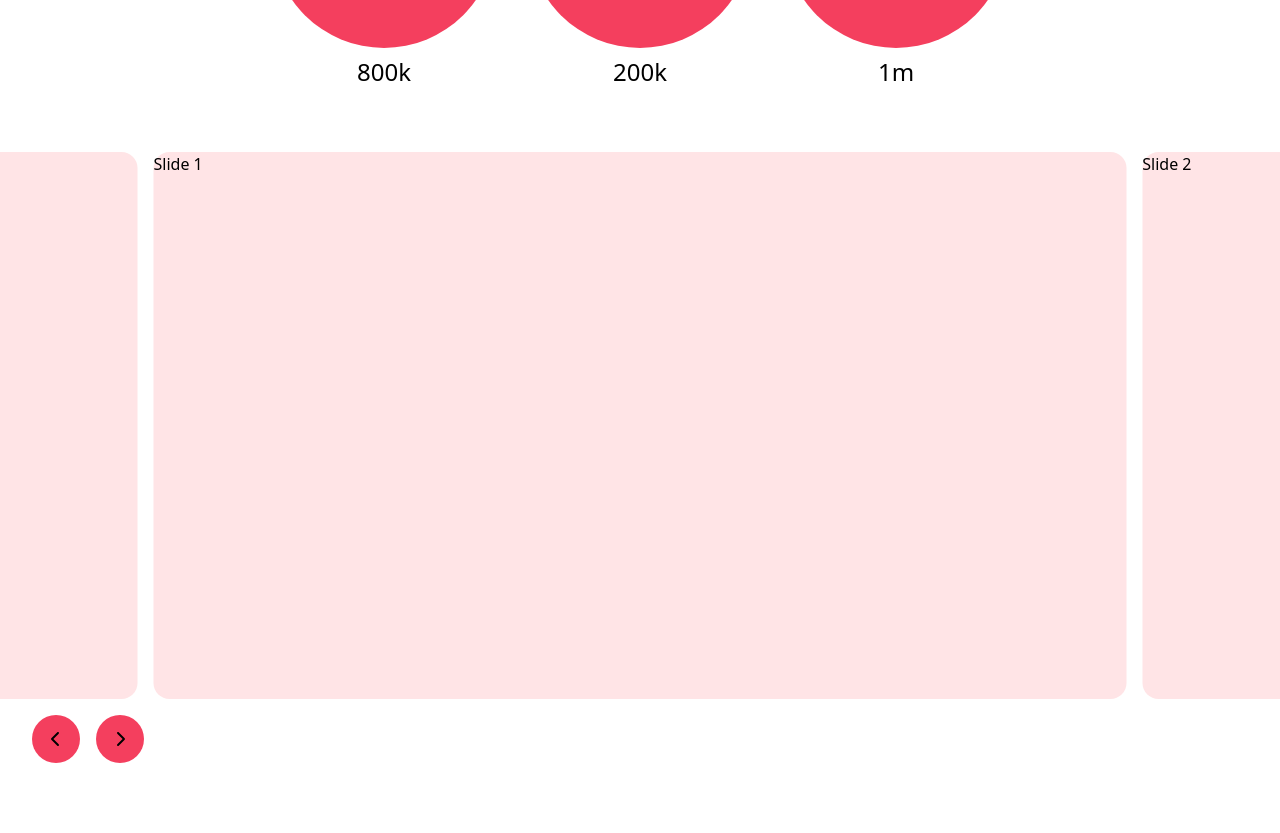
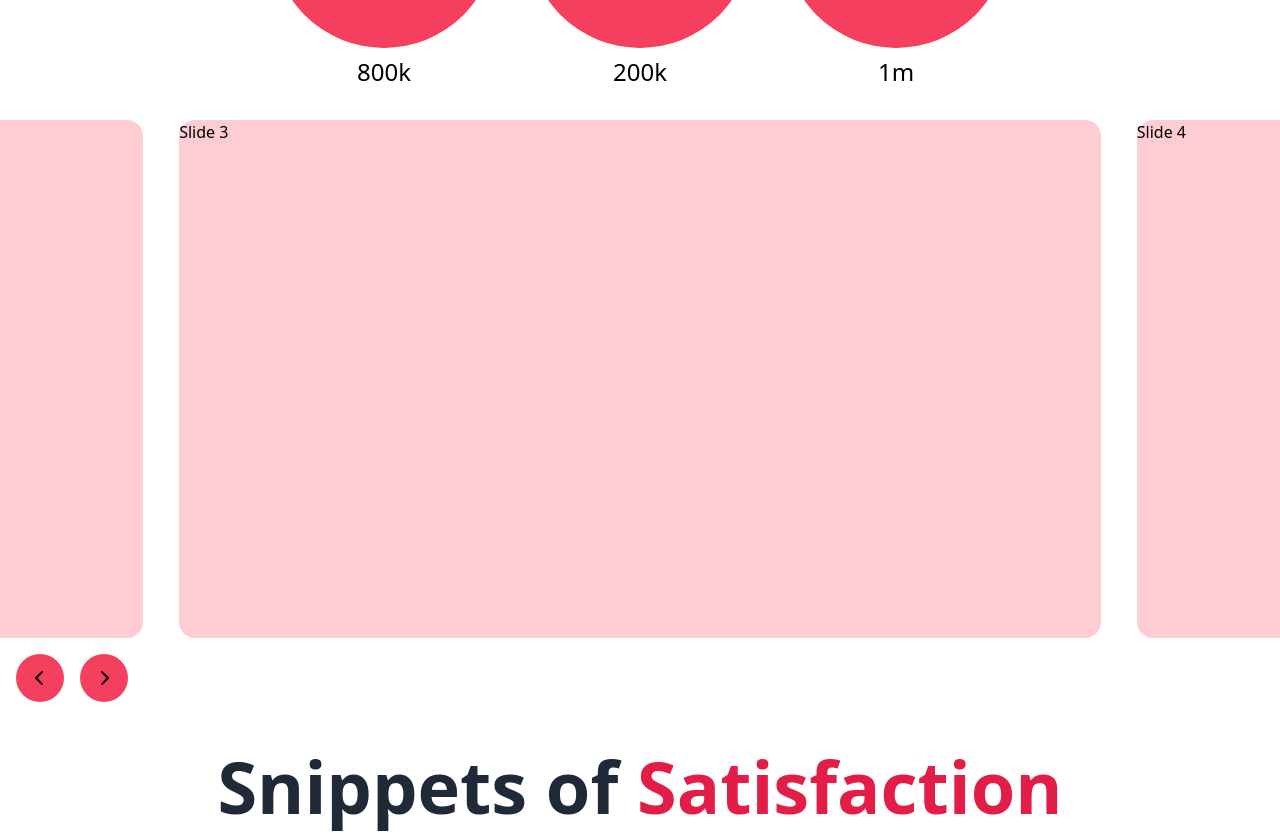
Before and after one commit to JuxtNorth/AgencySite, a React (Vite) app: page / in a window 1280 px wide. Shown: the part 1260-2093 px from the top of the page. Built offline with nearby package versions, Linux system fonts and the light colour scheme.

Commit message:
Change styling and add autoplay to carousel

```diff
--- a/package.json
+++ b/package.json
@@ -14,6 +14,7 @@
 		"@radix-ui/react-accordion": "^1.1.2",
 		"clsx": "^2.1.0",
 		"embla-carousel": "^8.0.0",
+		"embla-carousel-autoplay": "^8.0.0",
 		"embla-carousel-react": "^8.0.0",
 		"hi-tech-media": "link:",
 		"react": "^18.2.0",
--- a/src/components/Carousel/Slide.tsx
+++ b/src/components/Carousel/Slide.tsx
@@ -1,12 +1,12 @@
-import { FC, ReactNode } from "react";
+import { FC, ReactNode } from 'react';
 
 export interface SlideProps {
 	children: ReactNode;
 }
 
-export const Slide: FC<SlideProps> = props => {
+export const Slide: FC<SlideProps> = (props) => {
 	return (
-		<div className="aspect-video w-[90%] min-w-0 flex-[0_0_80%] rounded-2xl bg-rose-100 last:mr-4">
+		<div className="aspect-video min-w-0 flex-[0_0_72%] rounded-2xl bg-rose-200 last:mr-9">
 			{props.children}
 		</div>
 	);
--- a/src/components/Carousel/index.tsx
+++ b/src/components/Carousel/index.tsx
@@ -2,12 +2,19 @@ import { useCallback } from 'react';
 import useEmblaCarousel from 'embla-carousel-react';
 import { ChevronLeftIcon, ChevronRightIcon } from '@/icons';
 import { Slide } from './Slide';
+import Autoplay from 'embla-carousel-autoplay';
+import { EmblaPluginType } from 'embla-carousel';
+
+const plugins: EmblaPluginType[] = [Autoplay({ delay: 2400 })];
 
 export const Carousel = () => {
-	const [emblaRef, emblaApi] = useEmblaCarousel({
-		loop: true,
-		skipSnaps: true
-	});
+	const [emblaRef, emblaApi] = useEmblaCarousel(
+		{
+			loop: true,
+			skipSnaps: true
+		},
+		plugins
+	);
 
 	const scrollPrev = useCallback(() => {
 		if (emblaApi) emblaApi.scrollPrev();
@@ -18,9 +25,9 @@ export const Carousel = () => {
 	}, [emblaApi]);
 
 	return (
-		<section className="w-full space-y-4 overflow-hidden p-8">
-			<div ref={emblaRef}>
-				<div className="flex gap-4">
+		<section className="mx-auto space-y-4 overflow-hidden">
+			<div className="overflow-hidden" ref={emblaRef}>
+				<div className="flex gap-9">
 					<Slide>Slide 1</Slide>
 					<Slide>Slide 2</Slide>
 					<Slide>Slide 3</Slide>
@@ -28,7 +35,7 @@ export const Carousel = () => {
 					<Slide>Slide 5</Slide>
 				</div>
 			</div>
-			<div className="flex gap-4">
+			<div className="ml-4 flex gap-4">
 				<button className="rounded-full bg-rose-500 p-4" onClick={scrollPrev}>
 					<ChevronLeftIcon />
 				</button>
```
Also changed, not shown: 1 other file (tests, documents, lock files or other folders).
